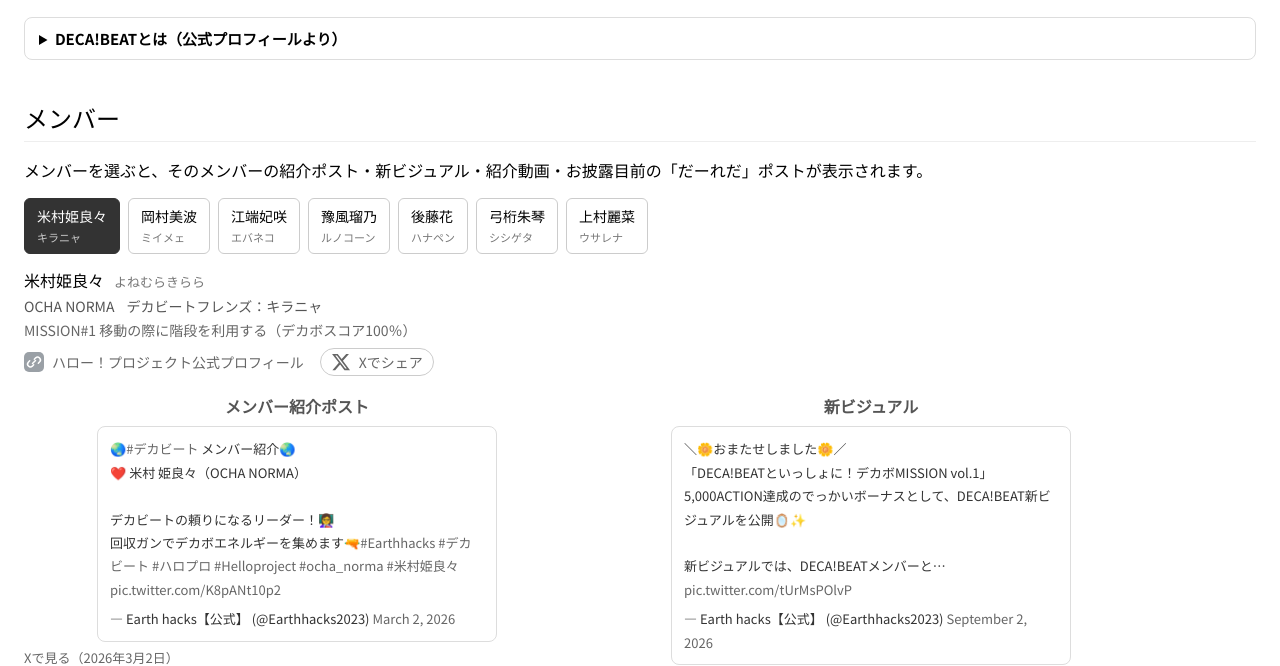
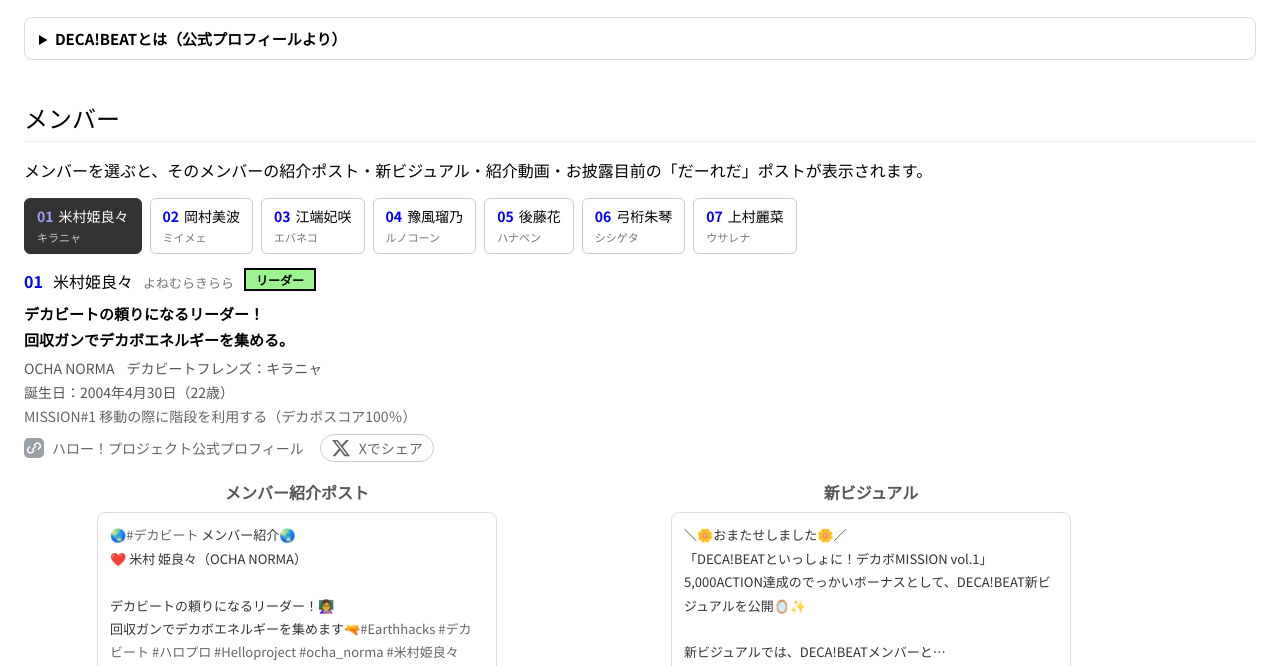
Before and after one commit to yxmxgxn/Cloudflare, a PHP site: page /decabeats.php in a window 1280 px wide. Shown: the part 209-875 px from the top of the page. Run offline with PHP 8.4, Linux system fonts and the light colour scheme; some libraries are stand-ins or nearby versions.

Commit message:
DECABEATS

```diff
--- a/css/style.css
+++ b/css/style.css
@@ -2427,6 +2427,42 @@ footer a {
   margin: 0;
 }
 
+/* メンバー番号(公式のメンバー紹介と同じ 01〜07) */
+.dc-no {
+  margin-right: 10px;
+  font-weight: 900;
+  color: #0000FF;
+}
+
+.dc-btn-no {
+  margin-right: 5px;
+  font-weight: bold;
+  color: #0000FF;
+}
+
+#dc-member-tabs button.active .dc-btn-no {
+  color: #9E9EFF;
+}
+
+.dc-leader {
+  display: inline-block;
+  margin-left: 10px;
+  padding: 1px 10px;
+  border: 2px solid #000;
+  background: #9CF48E;
+  font-size: 12px;
+  font-weight: bold;
+  vertical-align: 3px;
+}
+
+/* 公式のメンバー紹介文(2行) */
+.dc-catch {
+  margin: 8px 0 6px;
+  font-size: 15px;
+  font-weight: bold;
+  line-height: 1.7;
+}
+
 .dc-yomi {
   margin-left: 10px;
   font-size: 13px;
@@ -2442,6 +2478,12 @@ footer a {
 
 .dc-friend {
   margin-left: 12px;
+}
+
+.dc-birthday {
+  margin: 4px 0 0;
+  font-size: 14px;
+  color: #555;
 }
 
 /* そのメンバーのデカボミッション(プラチナマップの個別ページへ) */
--- a/decabeats.php
+++ b/decabeats.php
@@ -18,8 +18,12 @@
 $dc_members = [
   [
     'slug' => 'kirara_yonemura',
+    'no' => '01',
+    'leader' => true,
+    'catch' => ['デカビートの頼りになるリーダー！', '回収ガンでデカボエネルギーを集める。'],
     'name' => '米村姫良々',
     'yomi' => 'よねむらきらら',
+    'birthday' => '2004-04-30',
     'group' => 'OCHA NORMA',
     'friend' => 'キラニャ',
     'official' => 'https://helloproject.com/ochanorma/kirara_yonemura/',
@@ -35,8 +39,11 @@ $dc_members = [
   ],
   [
     'slug' => 'minami_okamura',
+    'no' => '02',
+    'catch' => ['みんなのデカボを算出・解析する', 'デカビートのキュートな頭脳担当。'],
     'name' => '岡村美波',
     'yomi' => 'おかむらみなみ',
+    'birthday' => '2004-10-20',
     'group' => 'BEYOOOOONDS',
     'friend' => 'ミイメェ',
     'official' => 'https://helloproject.com/beyooooonds/minami_okamura/',
@@ -52,8 +59,11 @@ $dc_members = [
   ],
   [
     'slug' => 'kisaki_ebata',
+    'no' => '03',
+    'catch' => ['日常に隠れたデカボを', 'スカウターであざとく見つける！'],
     'name' => '江端妃咲',
     'yomi' => 'えばたきさき',
+    'birthday' => '2007-01-30',
     'group' => 'Juice=Juice',
     'friend' => 'エバネコ',
     'official' => 'https://helloproject.com/juicejuice/kisaki_ebata/',
@@ -69,8 +79,11 @@ $dc_members = [
   ],
   [
     'slug' => 'runo_yofu',
+    'no' => '04',
+    'catch' => ['メガホンを使い、デッカいボイスで', '見つけたデカボをメンバーに伝えるの！'],
     'name' => '豫風瑠乃',
     'yomi' => 'よふうるの',
+    'birthday' => '2007-12-20',
     'group' => 'つばきファクトリー',
     'friend' => 'ルノコーン',
     'official' => 'https://helloproject.com/tsubakifactory/runo_yofu/',
@@ -86,8 +99,11 @@ $dc_members = [
   ],
   [
     'slug' => 'hana_goto',
+    'no' => '05',
+    'catch' => ['デカボを発見したらキックボードで', '人一倍元気に、現場に急行！'],
     'name' => '後藤花',
     'yomi' => 'ごとうはな',
+    'birthday' => '2008-06-05',
     'group' => 'アンジュルム',
     'friend' => 'ハナペン',
     'official' => 'https://helloproject.com/angerme/hana_goto/',
@@ -103,8 +119,11 @@ $dc_members = [
   ],
   [
     'slug' => 'ako_yumigeta',
+    'no' => '06',
+    'catch' => ['デッカいスタンプでデカボを認定！', 'みんなのデカボを応援する！'],
     'name' => '弓桁朱琴',
     'yomi' => 'ゆみげたあこ',
+    'birthday' => '2008-07-08',
     'group' => 'モーニング娘。\'26',
     'friend' => 'シシゲタ',
     'official' => 'https://helloproject.com/morningmusume/ako_yumigeta/',
@@ -120,8 +139,11 @@ $dc_members = [
   ],
   [
     'slug' => 'rena_kamimura',
+    'no' => '07',
+    'catch' => ['スツールを使って高いところから', '隠れたデカボもくまなくチェック'],
     'name' => '上村麗菜',
     'yomi' => 'かみむられな',
+    'birthday' => '2009-06-15',
     'group' => 'ロージークロニクル',
     'friend' => 'ウサレナ',
     'official' => 'https://helloproject.com/rosychronicle/rena_kamimura/',
@@ -347,6 +369,12 @@ function dc_h(string $s): string {
     return htmlspecialchars($s, ENT_QUOTES, 'UTF-8');
 }
 
+/** 誕生日から今日(日本時間)の年齢。ページは毎日ビルドされるので誕生日当日に上がる */
+function dc_age(string $ymd): int {
+    $tz = new DateTimeZone('Asia/Tokyo');
+    return (new DateTimeImmutable($ymd, $tz))->diff(new DateTimeImmutable('today', $tz))->y;
+}
+
 /** 2026-03-02 → 2026年3月2日 */
 function dc_jdate(string $ymd): string {
     [$y, $m, $d] = array_map('intval', explode('-', $ymd));
@@ -413,7 +441,7 @@ function dc_x_embed(string $label, array $tw): string {
     <div class="tab-buttons dc-tabs" id="dc-member-tabs">
       <?php foreach ($dc_members as $m): ?>
       <button type="button" data-slug="<?= dc_h($m['slug']) ?>">
-        <span class="dc-btn-name"><?= dc_h($m['name']) ?></span>
+        <span class="dc-btn-name"><span class="dc-btn-no"><?= dc_h($m['no']) ?></span><?= dc_h($m['name']) ?></span>
         <span class="dc-btn-friend"><?= dc_h($m['friend']) ?></span>
       </button>
       <?php endforeach; ?>
@@ -421,8 +449,10 @@ function dc_x_embed(string $label, array $tw): string {
 
     <?php foreach ($dc_members as $m): ?>
     <div class="dc-panel" id="dc-panel-<?= dc_h($m['slug']) ?>" hidden>
-      <h3 class="dc-name"><?= dc_h($m['name']) ?><span class="dc-yomi"><?= dc_h($m['yomi']) ?></span></h3>
+      <h3 class="dc-name"><span class="dc-no"><?= dc_h($m['no']) ?></span><?= dc_h($m['name']) ?><span class="dc-yomi"><?= dc_h($m['yomi']) ?></span><?php if (!empty($m['leader'])): ?><span class="dc-leader">リーダー</span><?php endif; ?></h3>
+      <p class="dc-catch"><?= dc_h($m['catch'][0]) ?><br><?= dc_h($m['catch'][1]) ?></p>
       <p class="dc-meta"><?= dc_h($m['group']) ?><span class="dc-friend">デカビートフレンズ：<?= dc_h($m['friend']) ?></span></p>
+      <p class="dc-birthday">誕生日：<?= dc_h(dc_jdate($m['birthday'])) ?>（<?= dc_age($m['birthday']) ?>歳）</p>
       <p class="dc-mission"><a href="<?= dc_h(DC_MISSION_URL . '?culture=ja&spot=' . $m['spot']) ?>" target="_blank" rel="noopener noreferrer"><?= dc_h($m['mission']) ?>（デカボスコア<?= dc_h($m['score']) ?>％）</a></p>
       <p class="dc-profile-links">
         <a href="<?= dc_h($m['official']) ?>" target="_blank" rel="noopener noreferrer"><?= icon('link-brand', 'ic ic-20') ?>ハロー！プロジェクト公式プロフィール</a>
```
